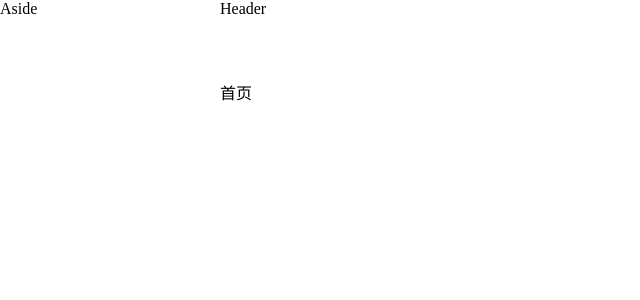
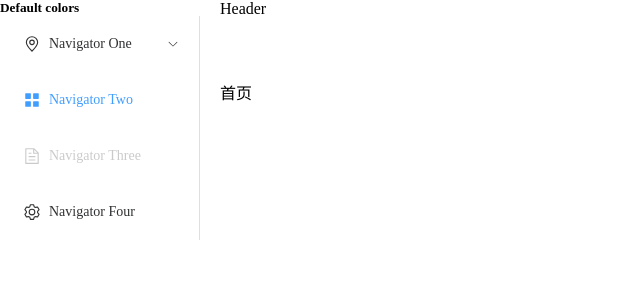
Before and after one commit to xifengshang/vue3-vite-react, a Vue app in the folder vite-vue3/: page / in a window 1280 px wide. Shown: the top 300 px of the page, without its empty margins (0-640 px from the left). Built offline with nearby package versions, Linux system fonts and the light colour scheme.

Commit message:
add menu

```diff
--- a/vite-vue3/package.json
+++ b/vite-vue3/package.json
@@ -9,6 +9,7 @@
     "preview": "vite preview"
   },
   "dependencies": {
+    "@element-plus/icons-vue": "^2.1.0",
     "element-plus": "^2.3.8",
     "sass": "^1.64.1",
     "sass-loader": "^13.3.2",
--- a/vite-vue3/src/views/layout/aside.vue
+++ b/vite-vue3/src/views/layout/aside.vue
@@ -1,7 +1,58 @@
 <template>
+  <el-row class="tac">
+    <el-col>
+      <h5 class="mb-2">Default colors</h5>
+      <el-menu
+        default-active="2"
+        class="el-menu-vertical-demo"
+        @open="handleOpen"
+        @close="handleClose"
+      >
+        <el-sub-menu index="1">
+          <template #title>
+            <el-icon><location /></el-icon>
+            <span>Navigator One</span>
+          </template>
+          <el-menu-item-group title="Group One">
+            <el-menu-item index="1-1">item one</el-menu-item>
+            <el-menu-item index="1-2">item two</el-menu-item>
+          </el-menu-item-group>
+          <el-menu-item-group title="Group Two">
+            <el-menu-item index="1-3">item three</el-menu-item>
+          </el-menu-item-group>
+          <el-sub-menu index="1-4">
+            <template #title>item four</template>
+            <el-menu-item index="1-4-1">item one</el-menu-item>
+          </el-sub-menu>
+        </el-sub-menu>
+        <el-menu-item index="2">
+          <el-icon><icon-menu /></el-icon>
+          <span>Navigator Two</span>
+        </el-menu-item>
+        <el-menu-item index="3" disabled>
+          <el-icon><document /></el-icon>
+          <span>Navigator Three</span>
+        </el-menu-item>
+        <el-menu-item index="4">
+          <el-icon><setting /></el-icon>
+          <span>Navigator Four</span>
+        </el-menu-item>
+      </el-menu>
+    </el-col>
+  </el-row>
+</template>
 
-</template>
-<script setup lang="ts">
-
+<script lang="ts" setup>
+import {
+  Document,
+  Menu as IconMenu,
+  Location,
+  Setting,
+} from '@element-plus/icons-vue'
+const handleOpen = (key: string, keyPath: string[]) => {
+  console.log(key, keyPath)
+}
+const handleClose = (key: string, keyPath: string[]) => {
+  console.log(key, keyPath)
+}
 </script>
-<style lang="scss"></style>
--- a/vite-vue3/src/views/layout/index.vue
+++ b/vite-vue3/src/views/layout/index.vue
@@ -1,7 +1,9 @@
 <template>
   <div class="main-content">
     <el-container>
-      <el-aside width="200px">Aside</el-aside>
+      <el-aside width="200px">
+        <Aside></Aside>
+      </el-aside>
       <el-container>
         <el-header>Header</el-header>
         <el-main>
@@ -12,6 +14,7 @@
   </div>
 </template>
 <script setup lang="ts">
+import Aside from './aside.vue'
 </script>
 <style lang="scss">
   .main-content {
```
Also changed, not shown: vite-vue3/components.d.ts (+7 -0 lines), 1 other file (tests, documents, lock files or other folders).
